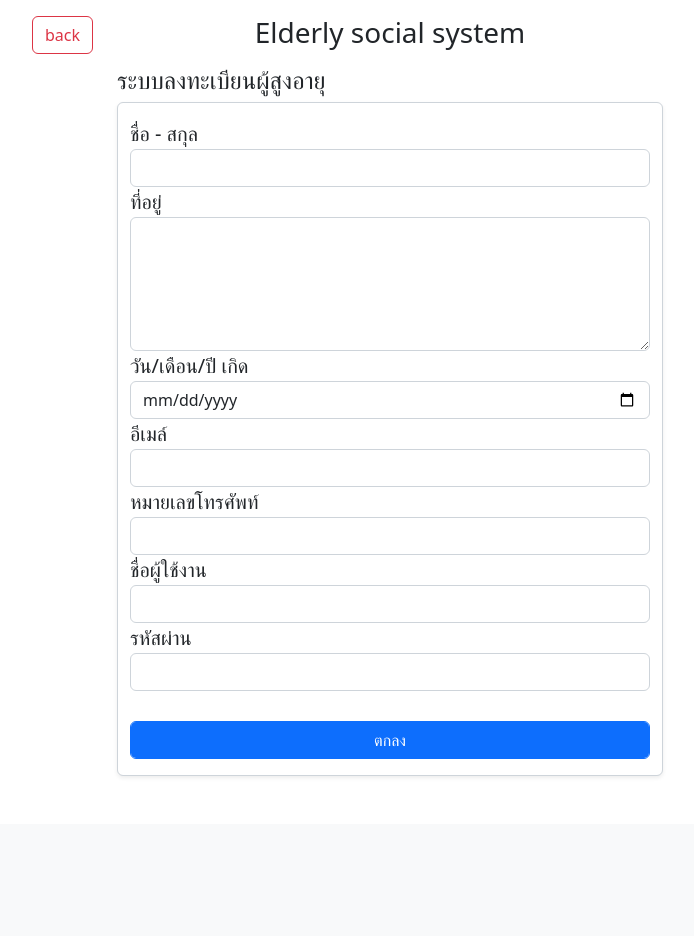
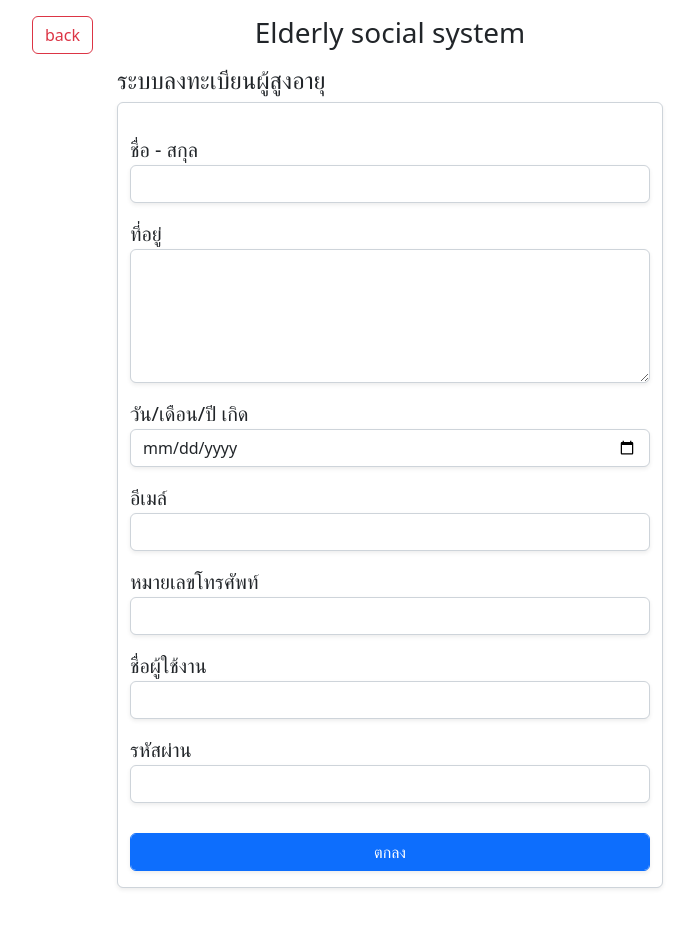
Before and after one commit to Arikato111/learn-member-mysql, a PHP site: page /register in a window 1280 px wide. Shown: the part 56-992 px from the top of the page, without its empty margins (250-944 px from the left). Before the commit the page ends 832 px from the top, so only its background shows below. Run offline with PHP 8.4, Linux system fonts and the light colour scheme.

Commit message:
change styles

```diff
--- a/pages/admin/poll-list.php
+++ b/pages/admin/poll-list.php
@@ -18,7 +18,7 @@ $PollList = function () use ($FrameContent, $title) {
 
         // insert choices inside polll
         $content .= <<<HTML
-        <div>
+        <div class="form-control my-3 shadow-sm">
             <label class="mt-3">{$p['poll_name']}</label>
             <select class="form-select my-3" name="" id="">
                 {$option}
@@ -29,7 +29,7 @@ $PollList = function () use ($FrameContent, $title) {
 
     $title("Show Poll");
     return $FrameContent(<<<HTML
-    <form class="form-control my-3">
+    <form class="my-3">
         $content
     </form>
     HTML);
--- a/pages/admin/poll.php
+++ b/pages/admin/poll.php
@@ -24,7 +24,7 @@ $Poll = function () use ($title, $AddPoll) {
     for($i=0; $i < $count; $i++) {
         $answer .= <<<HTML
         <label for="" class="form-label">ตัวเลือก</label>
-        <input class="form-control" type="text" name="poll_detail[]" required>
+        <input class="form-control shadow-sm" type="text" name="poll_detail[]" required>
         HTML;
     }
 
@@ -39,10 +39,10 @@ $Poll = function () use ($title, $AddPoll) {
                 <h1 class="text-center my-3">สร้างแบบสอบถาม</h1>
                 {$message}
                 <div>
-                    <form action="/admin/poll" method="POST" class="form-control p-3 my-3">
+                    <form action="/admin/poll" method="POST" class="form-control shadow-sm p-3 my-3">
 
                         <label for="" class="form-label">หัวข้อแบบสอบถาม</label>
-                        <input class="form-control" type="text" name="poll_head" required>
+                        <input class="form-control shadow-sm" type="text" name="poll_head" required>
 
                         <div>
                             <a class="btn btn-outline-primary mt-3" href="/admin/poll?count={$count_plus}">+ เพิ่มตัวเลือก</a>
--- a/pages/register.php
+++ b/pages/register.php
@@ -18,30 +18,30 @@ $export = function () use ($title) {
             <div class="col-md-6">
                 <h3 class="text-center my-3">Elderly social system</h3>
                 <h4>ระบบลงทะเบียนผู้สูงอายุ</h4>
-                <form class="form-control fs-5 shadow-sm py-3 mb-5" action="/register" method="post">
-                    <label for="">ชื่อ - สกุล</label>
-                    <input class="form-control" type="text" name="mem_name" required>
+                <form class="form-control shadow-sm fs-5 shadow-sm py-3 mb-5" action="/register" method="post">
+                    <label class="mt-3" for="">ชื่อ - สกุล</label>
+                    <input class="form-control shadow-sm" type="text" name="mem_name" required>
 
-                    <label for="">ที่อยู่</label>
-                    <textarea class="form-control" name="mem_address" id="" cols="30" rows="5" required></textarea>
+                    <label class="mt-3" for="">ที่อยู่</label>
+                    <textarea class="form-control shadow-sm" name="mem_address" id="" cols="30" rows="5" required></textarea>
 
-                    <label for="">วัน/เดือน/ปี เกิด</label>
-                    <input class="form-control" type="date" name="mem_date" required>
+                    <label class="mt-3" for="">วัน/เดือน/ปี เกิด</label>
+                    <input class="form-control shadow-sm" type="date" name="mem_date" required>
 
-                    <label for="">อีเมล์</label>
-                    <input class="form-control" type="email" name="mem_email" required>
+                    <label class="mt-3" for="">อีเมล์</label>
+                    <input class="form-control shadow-sm" type="email" name="mem_email" required>
 
-                    <label for="">หมายเลขโทรศัพท์</label>
-                    <input class="form-control" type="number" name="mem_tel" required>
+                    <label class="mt-3" for="">หมายเลขโทรศัพท์</label>
+                    <input class="form-control shadow-sm" type="number" name="mem_tel" required>
 
-                    <label for="">ชื่อผู้ใช้งาน</label>
-                    <input class="form-control" type="text" name="mem_user" required>
+                    <label class="mt-3" for="">ชื่อผู้ใช้งาน</label>
+                    <input class="form-control shadow-sm" type="text" name="mem_user" required>
 
-                    <label for="">รหัสผ่าน</label>
-                    <input class="form-control" type="password" name="mem_password" required>
+                    <label class="mt-3" for="">รหัสผ่าน</label>
+                    <input class="form-control shadow-sm" type="password" name="mem_password" required>
 
-                    <label for=""></label>
-                    <input class="form-control btn btn-primary" type="submit" name="submit" value="ตกลง" >
+                    <label class="mt-3" for=""></label>
+                    <input class="form-control shadow-sm btn btn-primary" type="submit" name="submit" value="ตกลง" >
 
                 </form>
             </div>
```
Also changed, not shown: pages/login.php (+4 -4 lines).
